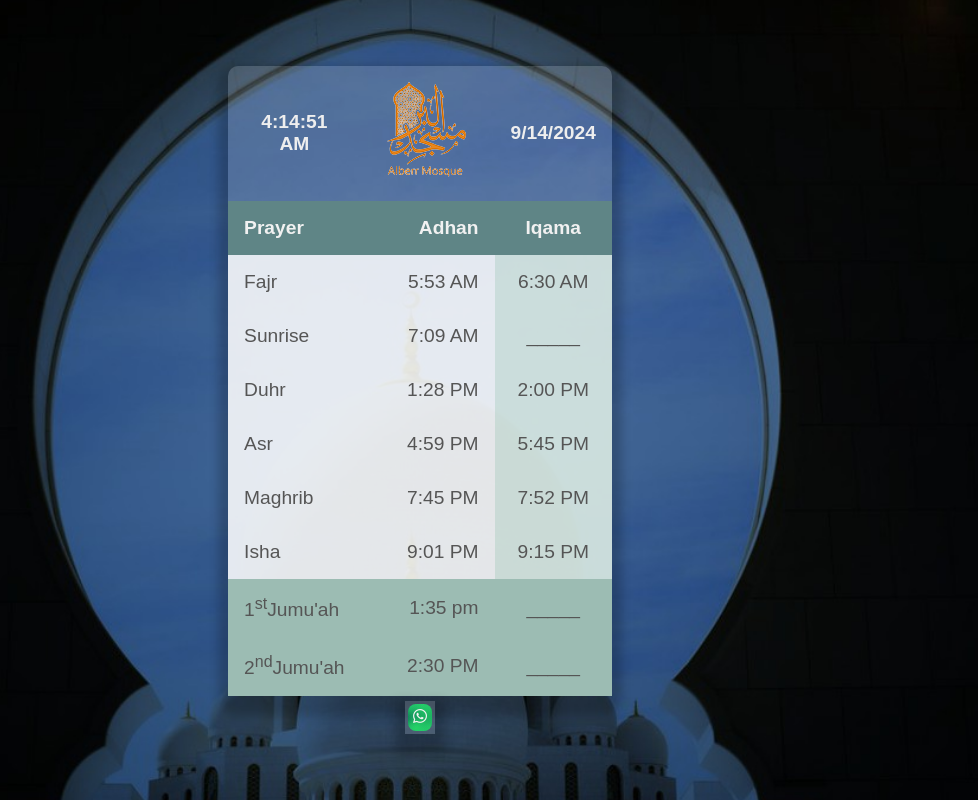
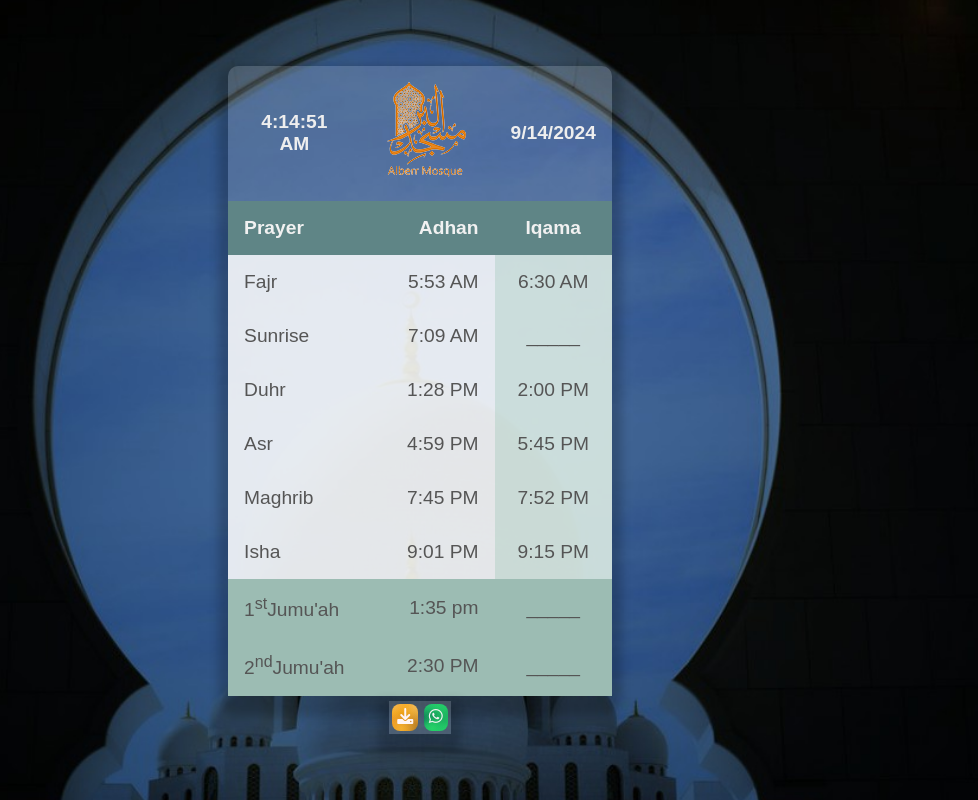
Before and after one commit to codingXllama/AlberrPrayerTimes, a plain HTML site: page index.html in a window 1280 px wide. Shown: the whole page, without its empty margins (220-1198 px from the left). Drawn offline with Linux system fonts and the light colour scheme.

```diff
--- a/index.html
+++ b/index.html
@@ -103,12 +103,12 @@
 
         <div class="button-container">
 
-            <!-- <button class="downloadPrayerCalendarButton" onclick="window.open('https://drive.google.com/file/d/1NynO3fd5u6PHEkE7nncuj0gEK2M-aHz9/view?usp=sharing'
+            <button class="downloadPrayerCalendarButton" onclick="window.open('https://drive.google.com/file/d/1AKYtbtHYmWeC1ndcb4F3WudOEtKhzof-/view?usp=sharing'
                 ,'_blank')">
                 <i class=" fas fa-download">
 
                 </i>
-            </button> -->
+            </button>
 
             <button class="instagram-button hide" id="instagram">
                 <i class="fab fa-instagram"> </i>
```
